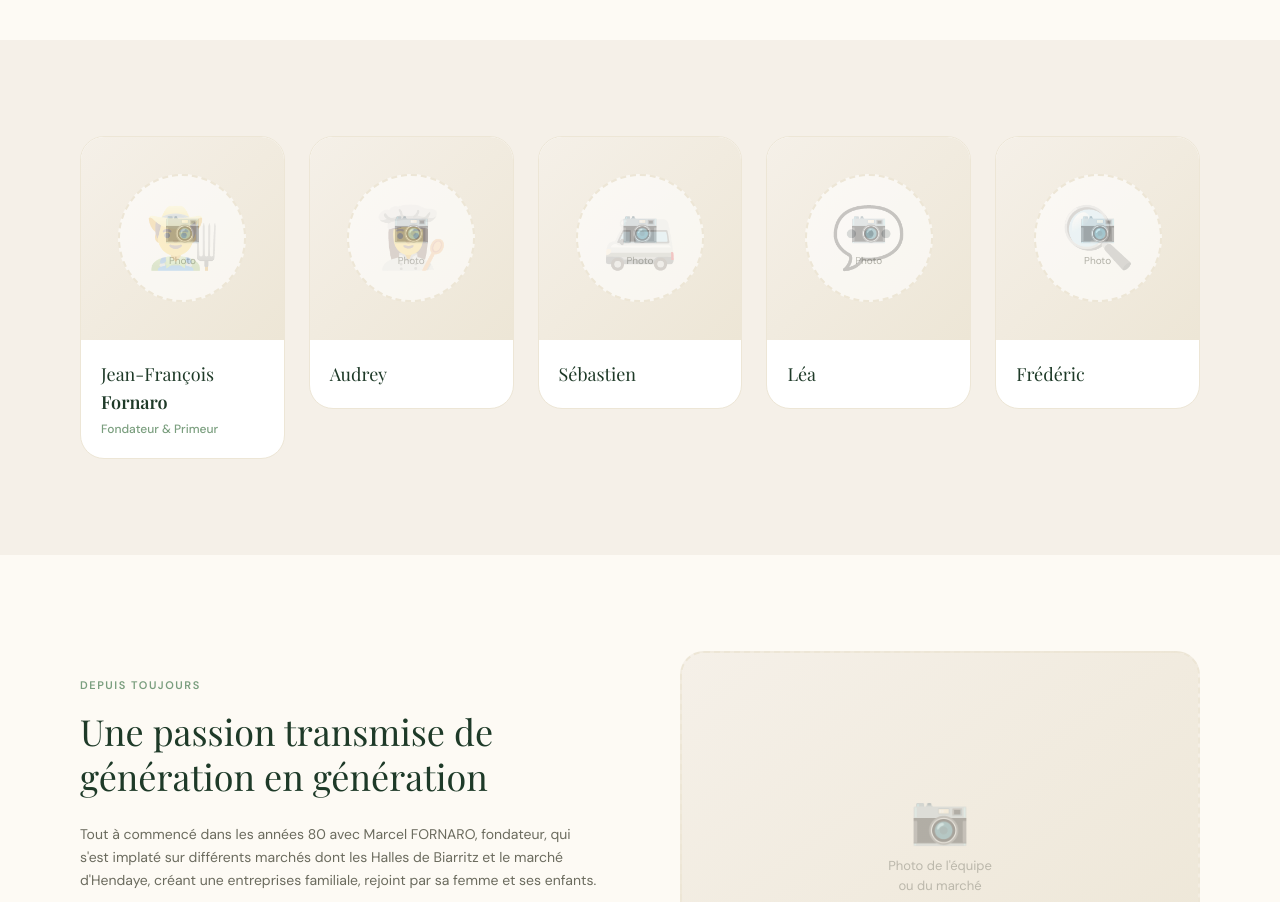
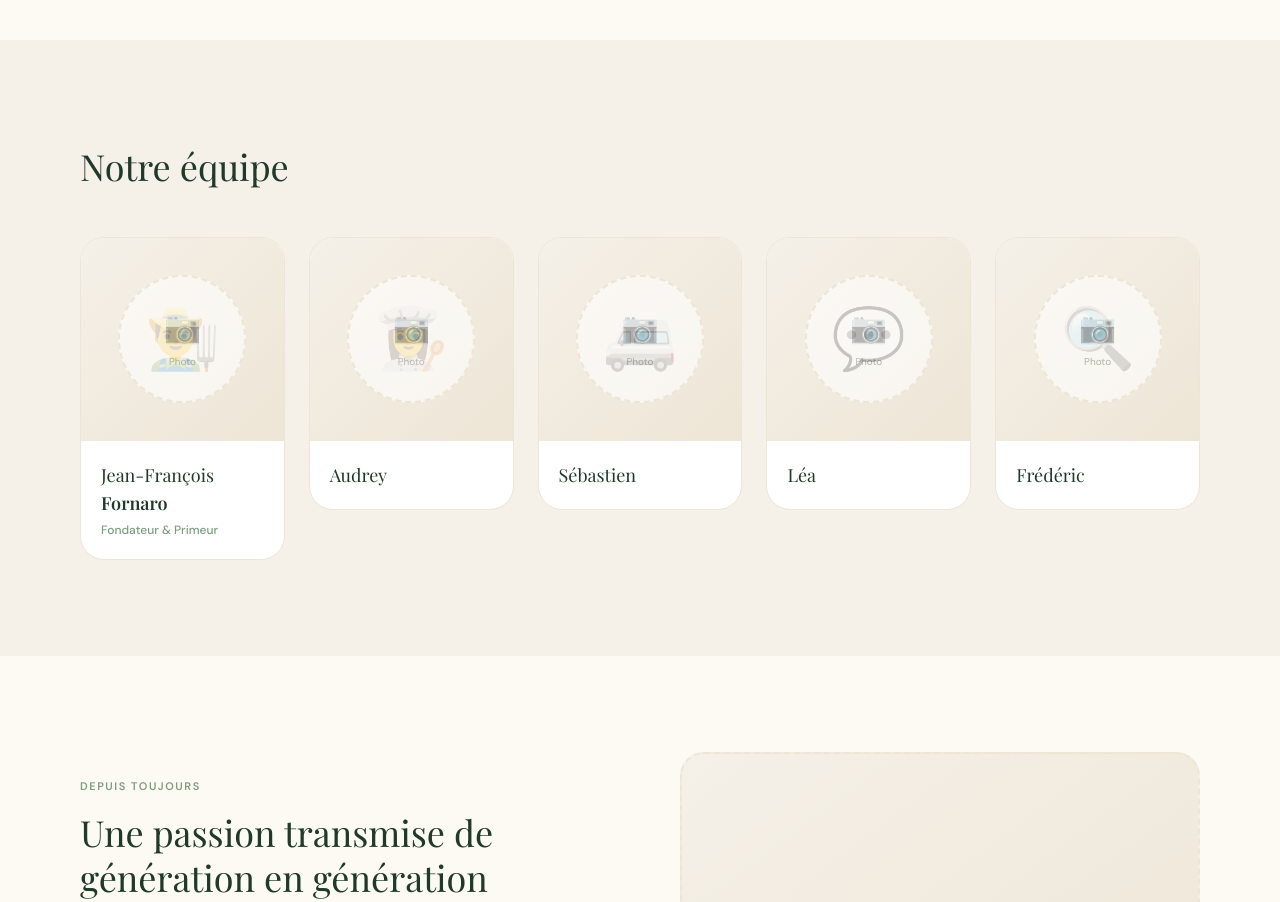
Before and after one commit to eliottgnd/FORNARO-PRIMEUR, a Next.js app: page /a-propos in a window 1280 px wide. Shown: the part 1180-2082 px from the top of the page. Built offline with nearby package versions, Linux system fonts and the light colour scheme; a web font is replaced by a local one.

Commit message:
Rectification erreur ligne 81 a propos page

```diff
--- a/app/a-propos/page.tsx
+++ b/app/a-propos/page.tsx
@@ -78,6 +78,7 @@ export default function APropos() {
       {/* ── NOTRE ÉQUIPE ─────────────────────────────────────── */}
       <section className="bg-creme px-6 md:px-20 py-16 md:py-24">
         <AnimateIn>
+          <SectionHeader eyebrow="" title="Notre équipe" />
         </AnimateIn>
         <div className="grid grid-cols-2 md:grid-cols-3 lg:grid-cols-5 gap-4 md:gap-6">
           {equipe.map((membre, i) => (
```
